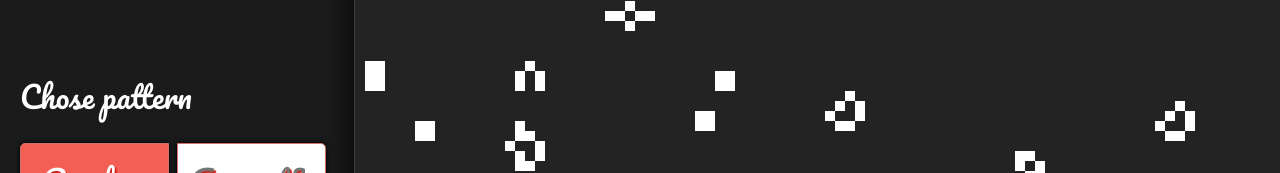
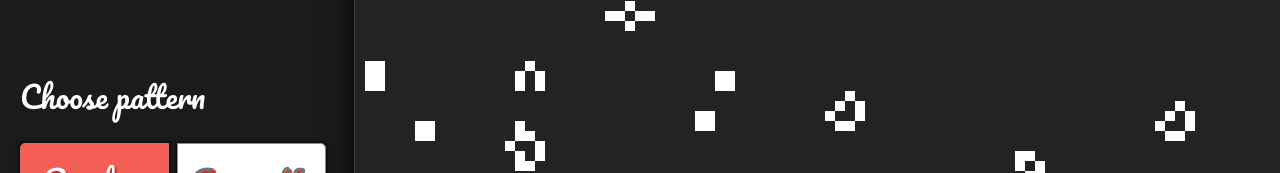
Before and after one commit to theresesango/GameOfLifeJavascript, a plain HTML site: page Index.html in a window 1280 px wide. Shown: the part 390-563 px from the top of the page. Drawn offline with Linux system fonts and the light colour scheme.

Commit message:
fixed spelling error

```diff
--- a/Index.html
+++ b/Index.html
@@ -13,7 +13,7 @@
             <h2>Game of Life</h2>
             <ul>
 
-                <li><label>Chose pattern</label></li>
+                <li><label>Choose pattern</label></li>
                 <li class="dblController">
                     <button class="btnPattern" id="btnRandom">Random</button>
                     <input id="amountOfCells" type="text" placeholder="Amount?" autofocus="" />
```
